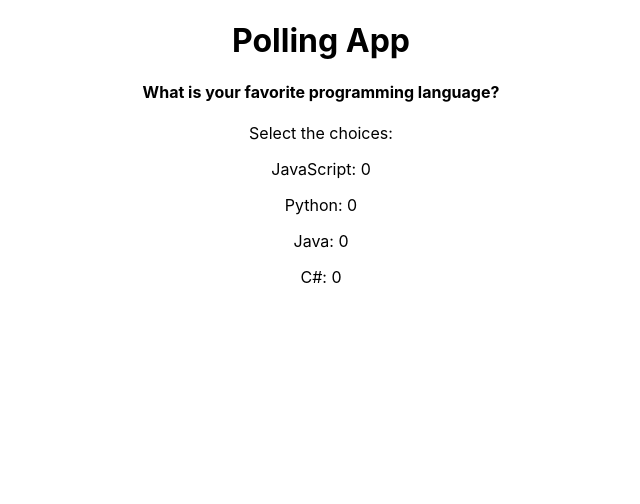
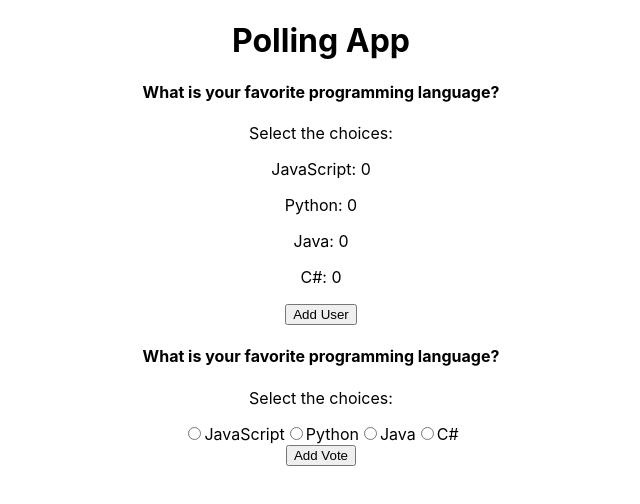
Before and after one commit to AbdulManaf12/hello-world, a React (Create React App) app: page / in a window 1280 px wide. Shown: the top 504 px of the page, without its empty margins (319-959 px from the left). Built offline with nearby package versions, Linux system fonts and the light colour scheme.

Commit message:
Add UserParticipation Component

```diff
--- a/src/App.js
+++ b/src/App.js
@@ -1,15 +1,21 @@
+import { useState } from "react";
 import "./App.css";
 import PollDisplay from "./components/PollDisplay";
+import UserParticipation from "./components/UserParticipation";
 
 function App() {
+  const [val1, setVal1] = useState(0);
+  const [val2, setVal2] = useState(0);
+  const [val3, setVal3] = useState(0);
+  const [val4, setVal4] = useState(0);
   let questions = [
     {
       question: "What is your favorite programming language?",
       choices: [
-        { id: 1, label: "JavaScript", votes: 0 },
-        { id: 2, label: "Python", votes: 0 },
-        { id: 3, label: "Java", votes: 0 },
-        { id: 4, label: "C#", votes: 0 },
+        { id: 1, label: "JavaScript", votes: [val1,setVal1] },
+        { id: 2, label: "Python", votes: [val2,setVal2] },
+        { id: 3, label: "Java", votes: [val3,setVal3] },
+        { id: 4, label: "C#", votes: [val4,setVal4] },
       ],
     },
   ];
@@ -18,6 +24,8 @@ function App() {
     <div className="App">
       <h1>Polling App</h1>
       <PollDisplay questionArray={questions} />
+      <button >Add User</button>
+      <UserParticipation questionArray={questions} />
     </div>
   );
 }
--- a/src/components/PollDisplay.js
+++ b/src/components/PollDisplay.js
@@ -8,16 +8,16 @@ export default function PollDisplay(props) {
       <p>Select the choices:</p>
       <div>
         <p>
-          {question["choices"][0].label}: {question["choices"][0].votes}
+          {question["choices"][0].label}: {question["choices"][0].votes[0]}
         </p>
         <p>
-          {question["choices"][1].label}: {question["choices"][1].votes}
+          {question["choices"][1].label}: {question["choices"][1].votes[0]}
         </p>
         <p>
-          {question["choices"][2].label}: {question["choices"][2].votes}
+          {question["choices"][2].label}: {question["choices"][2].votes[0]}
         </p>
         <p>
-          {question["choices"][3].label}: {question["choices"][3].votes}
+          {question["choices"][3].label}: {question["choices"][3].votes[0]}
         </p>
       </div>
     </>
--- /dev/null
+++ b/src/components/UserParticipation.js
@@ -0,0 +1,69 @@
+import React, { useState } from "react";
+
+export default function UserParticipation(props) {
+  const [value, setValue] = useState();
+  const [optionItem, setOptionItem] = useState();
+  let question = props.questionArray[0];
+
+  let handleInput = (e) => {
+    let value = e.target.value;
+    if (question["choices"][0].id == value) {
+      setValue(question["choices"][0]);
+    } else if (question["choices"][1].id == value) {
+      setValue(question["choices"][1]);
+    } else if (question["choices"][2].id == value) {
+      setValue(question["choices"][2]);
+    } else if (question["choices"][3].id == value) {
+      setValue(question["choices"][3]);
+    }
+  };
+  return (
+    <div>
+      <h4>{question["question"]}</h4>
+      <p>Select the choices:</p>
+      <div id="group">
+        <input
+          type="radio"
+          name="question"
+          value={question["choices"][0].id}
+          onClick={handleInput}
+        />
+        {question["choices"][0].label}
+        <input
+          type="radio"
+          name="question"
+          value={question["choices"][1].id}
+          onClick={handleInput}
+        />
+        {question["choices"][1].label}
+        <input
+          type="radio"
+          name="question"
+          value={question["choices"][2].id}
+          onClick={handleInput}
+        />
+        {question["choices"][2].label}
+        <input
+          type="radio"
+          name="question"
+          value={question["choices"][3].id}
+          onClick={handleInput}
+        />
+        {question["choices"][3].label}
+      </div>
+      <button
+        onClick={(e) => {
+          value.votes[1](value.votes[0] + 1);
+          let div = document.getElementById("group");
+          div.childNodes.forEach((element) => {
+            if (element.checked) {
+              element.checked = false;
+            }
+          });
+        }}
+      >
+        Add Vote
+      </button>
+    </div>
+  );
+}
```
